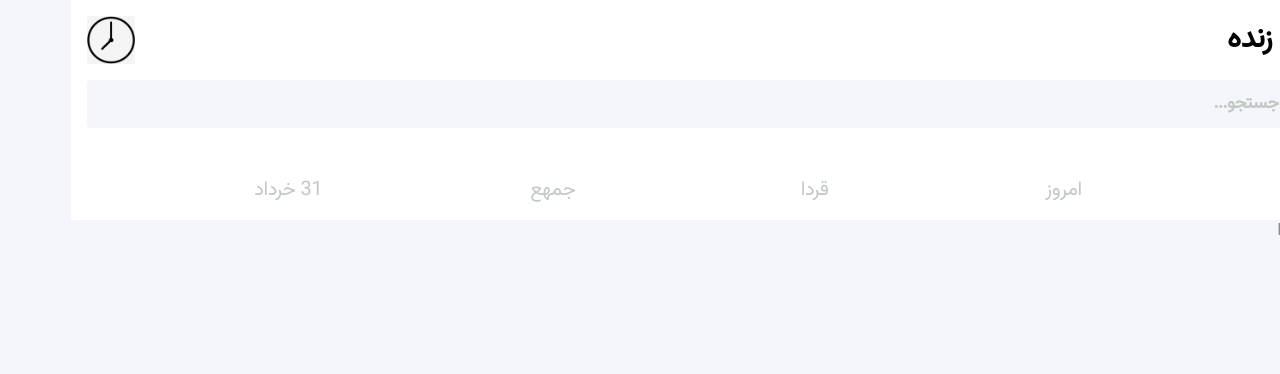
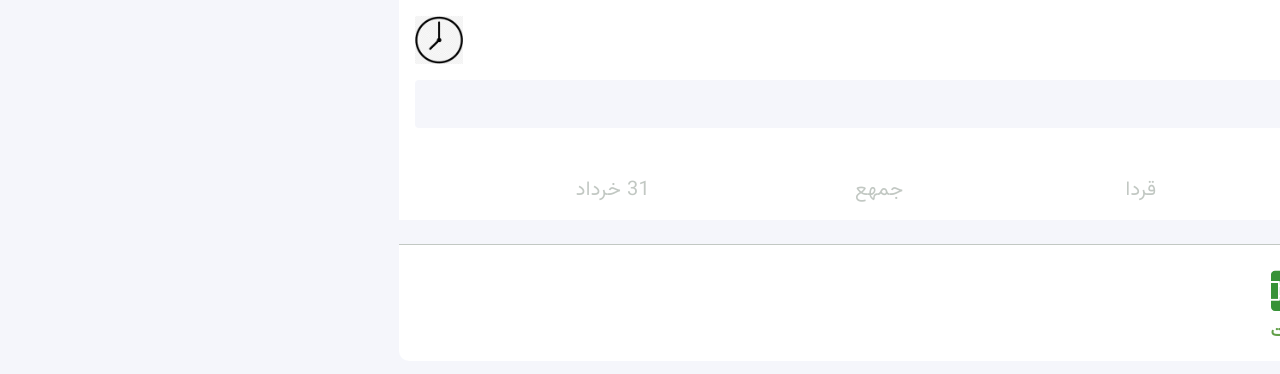
Before and after one commit to nilva-challenge/React-Footballli, a Next.js app: page / in a window 1280 px wide. Shown: the top 374 px of the page. Built offline with nearby package versions, Linux system fonts and the light colour scheme.

Commit message:
implement:footer

```diff
--- a/src/app/layout.tsx
+++ b/src/app/layout.tsx
@@ -2,6 +2,7 @@ import { ReactNode } from "react"
 import "@/assets/styles/globals.css"
 import Header from "@/components/widgets/header"
 import localFont from '@next/font/local'
+import Footer from "@/components/widgets/footer";
 const customFont = localFont({
   src: [
 
@@ -27,18 +28,18 @@ interface IProps{
 
 const RootLayout = ({children}:IProps) => {
   return (
-  <html lang="fa" dir="rtl" className={`motion-safe:scroll-smooth ${customFont.variable}  font-vazir`}>
+  <html lang="fa" dir="rtl" className={`motion-safe:scroll-smooth ${customFont.variable}  font-vazir `}>
       <head>
         <meta charSet="utf-8" />
         <meta name="viewport" content="width=device-width, initial-scale=1" />
       </head>
-      <body className="bg-mainbg tracking-tight text-gray3">
+      <body className="bg-mainbg  text-gray3 tracking-wide">
 
         <Header/>
 
           <main>{children}</main>
 
-       {/* <Footer/> */}
+       <Footer/>
       </body>
     </html>
   )
--- /dev/null
+++ b/src/components/common/footetab.tsx
@@ -0,0 +1,33 @@
+import {
+  BallIcon,
+  CompassIcon,
+  FootballBitchcon,
+  LeagueIcon,
+  PersonIcon,
+} from "@/constants/svgIcons";
+import { IIconProps } from "@/shared/types";
+import Link from "next/link";
+import { Dispatch, MouseEventHandler, SetStateAction } from "react";
+interface IProps {
+  url: string;
+  text: string;
+  handleClick: MouseEventHandler<HTMLAnchorElement>;
+  activeTab: string;
+  TabIcon: JSX.Element;
+}
+const FooterTab = ({ url, text, handleClick, activeTab, TabIcon }: IProps) => {
+  return (
+    <Link href={url} onClick={handleClick}>
+      {TabIcon}
+      <span
+        className={`${
+          activeTab === url ? "text-secondary" : "text-gray3"
+        } font-bold  text-base mt-0`}
+      >
+        {text}
+      </span>
+    </Link>
+  );
+};
+
+export default FooterTab;
--- /dev/null
+++ b/src/components/widgets/footer.tsx
@@ -0,0 +1,89 @@
+"use client";
+import {
+  BallIcon,
+  CompassIcon,
+  FootballBitchcon,
+  LeagueIcon,
+  PersonIcon,
+} from "@/constants/svgIcons";
+import Link from "next/link";
+import { useState } from "react";
+import FooterTab from "../common/footetab";
+
+const Footer = () => {
+  const [activeTab, setActiveTab] = useState<string>("competitions");
+  return (
+    <footer className="bg-white border-t border-gray1 p-4 rounded-b-[10px]">
+      <div className="flex items-center gap-9">
+        <FooterTab
+          TabIcon={
+            <PersonIcon
+              isActive={activeTab === "profile" ? true : false}
+              width={"40px"}
+              height={"40px"}
+            />
+          }
+          url="profile"
+          text="پروفایل"
+          activeTab={activeTab}
+          handleClick={() => setActiveTab("profile")}
+        />
+        <FooterTab
+          TabIcon={
+            <LeagueIcon
+              isActive={activeTab === "league" ? true : false}
+              width={"40px"}
+              height={"40px"}
+            />
+          }
+          url="league"
+          text="لیگ ها"
+          activeTab={activeTab}
+          handleClick={() => setActiveTab("league")}
+        />
+
+        <FooterTab
+          TabIcon={
+            <BallIcon
+              isActive={activeTab === "footban" ? true : false}
+              width={"40px"}
+              height={"40px"}
+            />
+          }
+          url="footban"
+          text="فوتبان"
+          activeTab={activeTab}
+          handleClick={() => setActiveTab("footban")}
+        />
+        <FooterTab
+          TabIcon={
+            <CompassIcon
+              isActive={activeTab === "exploration" ? true : false}
+              width={"40px"}
+              height={"40px"}
+            />
+          }
+          url="exploration"
+          text=" اکتشاف"
+          activeTab={activeTab}
+          handleClick={() => setActiveTab("exploration")}
+        />
+        <FooterTab
+          TabIcon={
+            <FootballBitchcon
+              isActive={activeTab === "competitions" ? true : false}
+              width={"40px"}
+              height={"40px"}
+            />
+          }
+          url="competitions"
+          text="  مسابقات"
+          activeTab={activeTab}
+          handleClick={() => setActiveTab("competitions")}
+        />
+      </div>
+    </footer>
+  );
+};
+
+export default Footer;
--- a/src/constants/svgIcons.tsx
+++ b/src/constants/svgIcons.tsx
@@ -1,6 +1,86 @@
-
+interface IProps{
+  isActive:boolean,
+  width?:string,
+  height?:string
+}
 export const SearchIcon = () => {
   return (
     <svg xmlns="http://www.w3.org/2000/svg" height="32px" viewBox="0 0 24 24" width="32px" fill="#B4B8C4"><path d="M0 0h24v24H0z" fill="none"/><path d="M15.5 14h-.79l-.28-.27C15.41 12.59 16 11.11 16 9.5 16 5.91 13.09 3 9.5 3S3 5.91 3 9.5 5.91 16 9.5 16c1.61 0 3.09-.59 4.23-1.57l.27.28v.79l5 4.99L20.49 19l-4.99-5zm-6 0C7.01 14 5 11.99 5 9.5S7.01 5 9.5 5 14 7.01 14 9.5 11.99 14 9.5 14z"/></svg>
   )
 }
+
+export const PersonIcon = ({isActive,width,height}:IProps) => {
+  return (
+    <svg xmlns="http://www.w3.org/2000/svg" height={height} viewBox="0 0 24 24" width={width} fill={isActive?"#379237":"#B4B8C4"}><path d="M0 0h24v24H0V0z" fill="none"/><path d="M12 6c1.1 0 2 .9 2 2s-.9 2-2 2-2-.9-2-2 .9-2 2-2m0 10c2.7 0 5.8 1.29 6 2H6c.23-.72 3.31-2 6-2m0-12C9.79 4 8 5.79 8 8s1.79 4 4 4 4-1.79 4-4-1.79-4-4-4zm0 10c-2.67 0-8 1.34-8 4v2h16v-2c0-2.66-5.33-4-8-4z"/></svg>
+  )
+}
+export const LeagueIcon = ({isActive,width,height}:IProps) => {
+  return (
+    <svg xmlns="http://www.w3.org/2000/svg" enable-background="new 0 0 24 24" height={height} viewBox="0 0 24 24" width={width} fill={isActive?"#379237":"#B4B8C4"}><rect fill="none" height="24" width="24"/><path d="M19,5h-2V3H7v2H5C3.9,5,3,5.9,3,7v1c0,2.55,1.92,4.63,4.39,4.94c0.63,1.5,1.98,2.63,3.61,2.96V19H7v2h10v-2h-4v-3.1 c1.63-0.33,2.98-1.46,3.61-2.96C19.08,12.63,21,10.55,21,8V7C21,5.9,20.1,5,19,5z M5,8V7h2v3.82C5.84,10.4,5,9.3,5,8z M12,14 c-1.65,0-3-1.35-3-3V5h6v6C15,12.65,13.65,14,12,14z M19,8c0,1.3-0.84,2.4-2,2.82V7h2V8z"/></svg>
+  )
+}
+export const CompassIcon = ({isActive,width,height}:IProps) => {
+  return (
+    <svg xmlns="http://www.w3.org/2000/svg" height={height} viewBox="0 0 24 24" width={width}  fill={isActive?"#379237":"#B4B8C4"}><path d="M0 0h24v24H0V0z" fill="none"/><path d="M12 2C6.48 2 2 6.48 2 12s4.48 10 10 10 10-4.48 10-10S17.52 2 12 2zm0 18c-4.41 0-8-3.59-8-8s3.59-8 8-8 8 3.59 8 8-3.59 8-8 8zm-5.5-2.5l7.51-3.49L17.5 6.5 9.99 9.99 6.5 17.5zm5.5-6.6c.61 0 1.1.49 1.1 1.1s-.49 1.1-1.1 1.1-1.1-.49-1.1-1.1.49-1.1 1.1-1.1z"/></svg>
+  )
+}
+export const BallIcon = ({isActive,width,height}:IProps) => {
+  return (
+    <svg    xmlns="http://www.w3.org/2000/svg" height={height} viewBox="0 0 24 24" width={width} fill={isActive?"#379237":"#B4B8C4"}><g><rect  fill="none" height="24" width="24"/></g><g><g><path d="M12,2C6.48,2,2,6.48,2,12c0,5.52,4.48,10,10,10s10-4.48,10-10C22,6.48,17.52,2,12,2z M13,5.3l1.35-0.95 c1.82,0.56,3.37,1.76,4.38,3.34l-0.39,1.34l-1.35,0.46L13,6.7V5.3z M9.65,4.35L11,5.3v1.4L7.01,9.49L5.66,9.03L5.27,7.69 C6.28,6.12,7.83,4.92,9.65,4.35z M7.08,17.11l-1.14,0.1C4.73,15.81,4,13.99,4,12c0-0.12,0.01-0.23,0.02-0.35l1-0.73L6.4,11.4 l1.46,4.34L7.08,17.11z M14.5,19.59C13.71,19.85,12.87,20,12,20s-1.71-0.15-2.5-0.41l-0.69-1.49L9.45,17h5.11l0.64,1.11 L14.5,19.59z M14.27,15H9.73l-1.35-4.02L12,8.44l3.63,2.54L14.27,15z M18.06,17.21l-1.14-0.1l-0.79-1.37l1.46-4.34l1.39-0.47 l1,0.73C19.99,11.77,20,11.88,20,12C20,13.99,19.27,15.81,18.06,17.21z"/></g></g></svg>
+  )
+}
+export const FootballBitchcon = ({isActive,width,height}:IProps) => {
+  return (
+
+     <svg className="rotate-90" fill={isActive?"#379237":"#B4B8C4"} version="1.1" id="Layer_1" xmlns="http://www.w3.org/2000/svg" xmlnsXlink="http://www.w3.org/1999/xlink"
+    viewBox="0 0 500.092 500.092" xmlSpace="preserve">
+ <g>
+   <g>
+     <path d="M249.754,198.772c-25.564,0-46.736,18.908-50.416,43.464h100.828C296.482,217.68,275.314,198.772,249.754,198.772z"/>
+   </g>
+ </g>
+ <g>
+   <g>
+     <path d="M385.126,0.004h-53.032V66.42c0,4.316-4,7.816-8.32,7.816h-22.208c-8.448,21.28-28.728,35.276-51.832,35.276
+       c-23.096,0-43.376-13.996-51.828-35.276h-22.224c-4.308,0-7.684-3.5-7.684-7.816V0h-53.404c-18.12,0-32.548,14.836-32.548,32.948
+       v209.288h101.496c3.776-33.204,32.012-59.092,66.212-59.092s62.432,25.888,66.208,59.092h102.084V32.948
+       C418.046,14.836,403.242,0.004,385.126,0.004z"/>
+   </g>
+ </g>
+ <g>
+   <g>
+     <path d="M215.266,74.236c7.14,12.044,20.044,19.648,34.468,19.648c14.424,0,27.336-7.604,34.476-19.648H215.266z"/>
+   </g>
+ </g>
+ <g>
+   <g>
+     <rect x="183.646" width="132.84" height="58.604"/>
+   </g>
+ </g>
+ <g>
+   <g>
+     <path d="M199.41,257.86c3.876,24.328,24.944,42.996,50.344,42.996c25.396,0,46.464-18.668,50.34-42.996H199.41z"/>
+   </g>
+ </g>
+ <g>
+   <g>
+     <path d="M315.89,257.86c-3.992,32.976-32.1,58.624-66.136,58.624c-34.04,0-62.144-25.652-66.14-58.624H82.046v209.288
+       c0,18.112,14.428,32.944,32.548,32.944h53.408v-66.416c0-4.316,3.376-7.816,7.684-7.816h22.216
+       c8.448-21.28,28.732-35.276,51.828-35.276c23.1,0,43.384,13.996,51.828,35.276h22.22c4.32,0,8.32,3.5,8.32,7.816v66.416h53.028
+       c18.116,0,32.92-14.832,32.92-32.944V257.86H315.89z"/>
+   </g>
+ </g>
+ <g>
+   <g>
+     <path d="M249.726,406.212c-14.42,0-27.324,7.604-34.468,19.648h68.94C277.058,413.816,264.15,406.212,249.726,406.212z"/>
+   </g>
+ </g>
+ <g>
+   <g>
+     <rect x="183.646" y="441.488" width="132.84" height="58.604"/>
+   </g>
+ </g>
+ </svg>
+
+  )
+}
--- /dev/null
+++ b/src/shared/types.ts
@@ -0,0 +1,3 @@
+export interface IIconProps{
+    isActive:boolean
+}
--- a/tailwind.config.js
+++ b/tailwind.config.js
@@ -17,7 +17,8 @@ module.exports = {
       gray2:"#B4B8C4",
       gray3:"#8C8C8D",
       dark:"#030303",
-      white:"#FFFFFF"
+      white:"#FFFFFF",
+
     },
     backgroundImage:{
 
```
